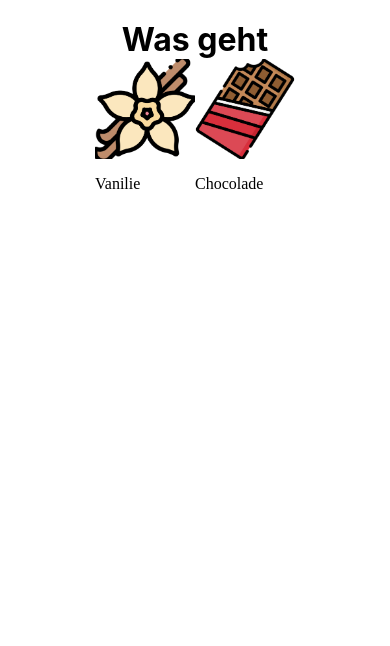
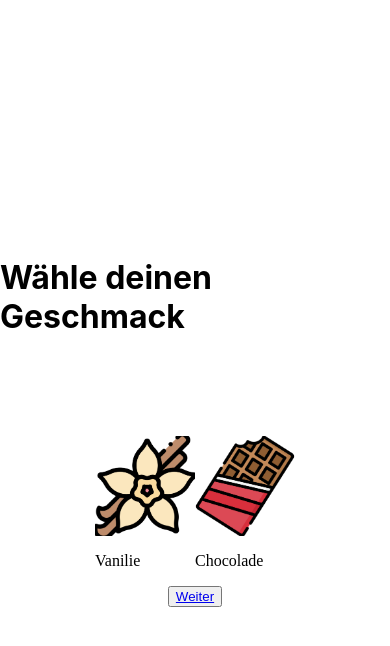
Before and after one commit to Takaischi04/Test, a React Native app in the folder project/: screen /flavour in a window 390 px wide. Shown: the top 646 px of the page. Built offline with nearby package versions, Linux system fonts and the light colour scheme.

Commit message:
Weiter Button

```diff
--- /dev/null
+++ b/project/src/components/atoms/buttonnext.js
@@ -0,0 +1,13 @@
+import React from "react";
+import { Link } from "react-router-dom";
+
+const Buttonnext = ({ path, name }) => {
+  return (
+    <button className="cursor-pointer p-4 hover:text-gray-500">
+      {}
+      <Link to={path}>{name}</Link>
+    </button>
+  );
+};
+
+export default Buttonnext;
--- a/project/src/components/atoms/headline.js
+++ b/project/src/components/atoms/headline.js
@@ -1,7 +1,7 @@
 import React from "react";
 import { View, Text, StyleSheet } from "react-native";
 
-export default function Headline({ title }) {
+export default function headline({ title }) {
   return (
     <View style={styles.headline}>
       <Text style={styles.title}>{title}</Text>
--- a/project/src/components/pages/flavourtask.js
+++ b/project/src/components/pages/flavourtask.js
@@ -2,23 +2,31 @@ import React from "react";
 import { View, StyleSheet } from "react-native";
 import Icon from "../molecules/icon";
 import Headline from "../atoms/headline";
+import Buttonnext from "../atoms/buttonnext";
 
 export default function Flavourtask() {
   return (
-    <View>
-      <Headline title="Was geht" />
+    <View style={styles.container}>
+      <Headline title="Wähle deinen Geschmack" />
       <View style={styles.iconsContainer}>
         <Icon flavourpic="vanilieIcon" name="Vanilie" />
         <Icon flavourpic="chocoIcon" name="Chocolade" />
       </View>
+      <Buttonnext path="/fluid" name="Weiter" />
     </View>
   );
 }
 
 const styles = StyleSheet.create({
+  container: {
+    flex: 1,
+    alignItems: "center",
+    justifyContent: "center",
+  },
   iconsContainer: {
     flexDirection: "row",
     alignItems: "center",
     justifyContent: "center",
+    marginTop: 100,
   },
 });
--- a/project/src/components/pages/fluidPage.js
+++ b/project/src/components/pages/fluidPage.js
@@ -1,7 +1,11 @@
-import React from 'react'
+import React from "react";
 
 export default function fluidpage() {
-    return (
-        <div>fluidpage</div>
-    )
+  return (
+    <div>
+      <View>
+        <p>knsdagojns</p>
+      </View>
+    </div>
+  );
 }
```
